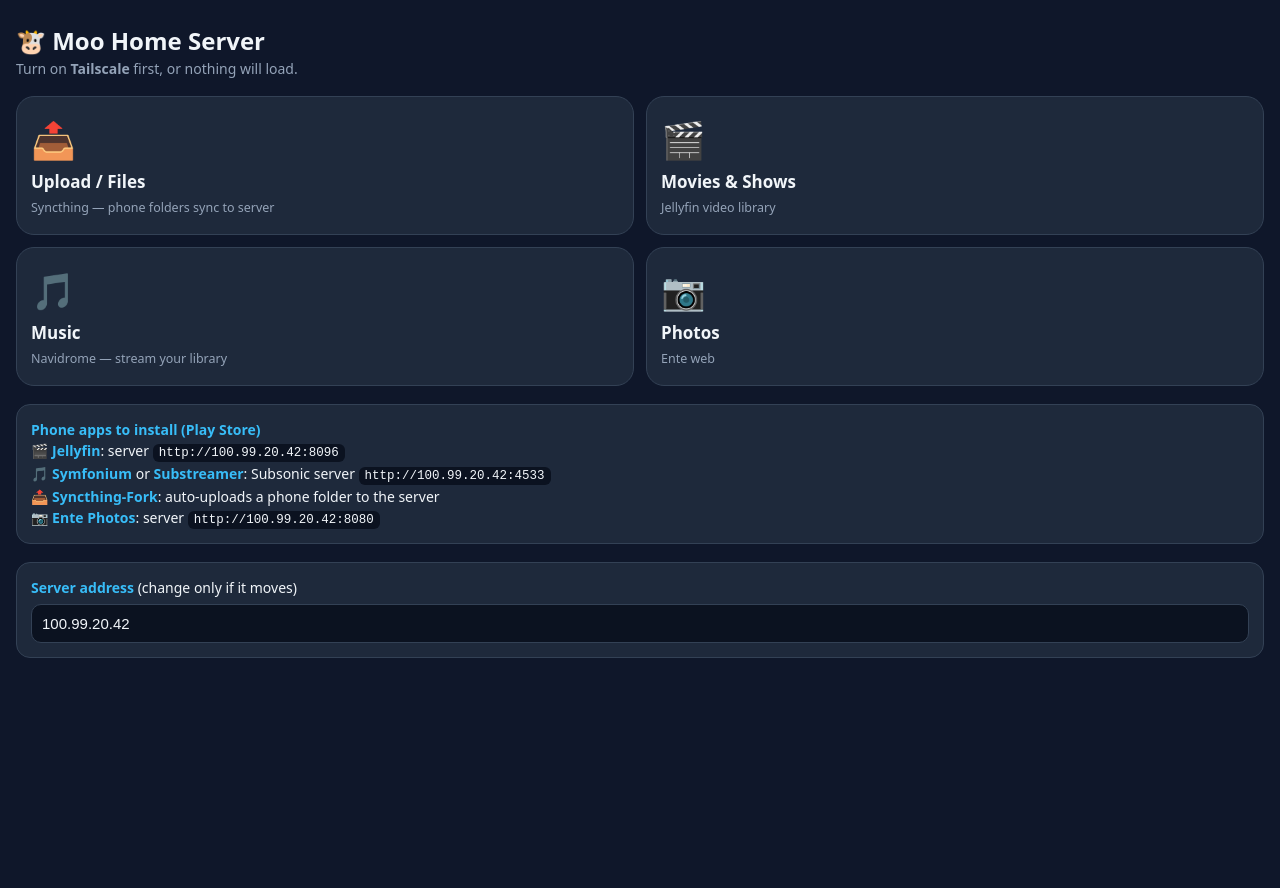
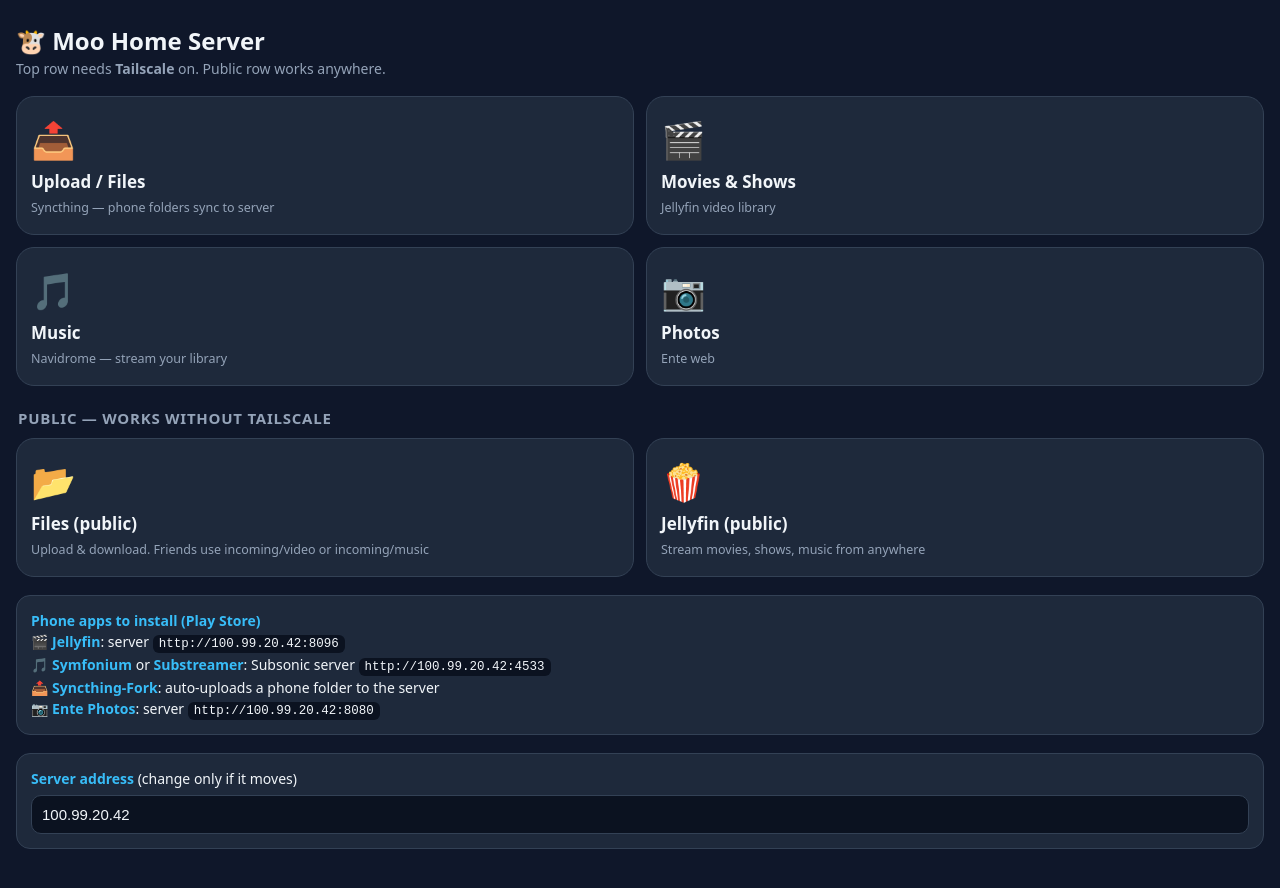
Before and after one commit to mwillard0927-ctrl/home-server, a plain HTML site: page index.html in a window 1280 px wide. Before the commit the page ends 800 px from the top, so only its background shows below. Drawn offline with Linux system fonts and the light colour scheme.

Commit message:
Add public Files and Jellyfin buttons
Co-Authored-By: Claude Opus 5.5 <noreply@anthropic.com>
Claude-Session: https://claude.ai/code/session_01DHjVbiAWdPEFdkWdbyQ1CG

```diff
--- a/index.html
+++ b/index.html
@@ -22,8 +22,13 @@ input{width:100%;padding:10px;border-radius:10px;border:1px solid #334155;backgr
 </head>
 <body>
 <h1>🐮 Moo Home Server</h1>
-<div class="sub">Turn on <b>Tailscale</b> first, or nothing will load.</div>
+<div class="sub">Top row needs <b>Tailscale</b> on. Public row works anywhere.</div>
 <div class="grid" id="grid"></div>
+<h2 style="font-size:15px;color:var(--mut);margin:22px 2px 10px;text-transform:uppercase;letter-spacing:.05em">Public — works without Tailscale</h2>
+<div class="grid">
+<a class="tile" href="https://familyserver1.tail86ad05.ts.net" target="_blank" rel="noopener"><span class="ic">📂</span><span class="nm">Files (public)</span><span class="ds">Upload &amp; download. Friends use incoming/video or incoming/music</span></a>
+<a class="tile" href="https://familyserver1.tail86ad05.ts.net:8443" target="_blank" rel="noopener"><span class="ic">🍿</span><span class="nm">Jellyfin (public)</span><span class="ds">Stream movies, shows, music from anywhere</span></a>
+</div>
 
 <div class="box"><b>Phone apps to install (Play Store)</b><br>
 🎬 <b>Jellyfin</b>: server <code id="a1"></code><br>
```
